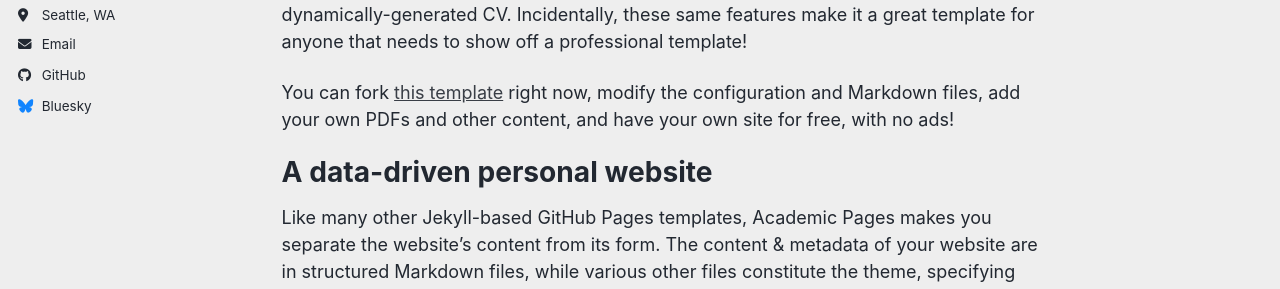
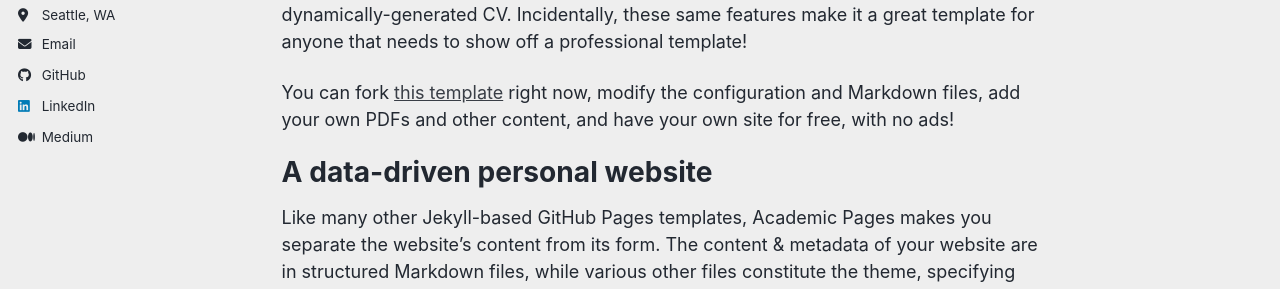
Before and after one commit to lucasjxlu/lucasjxlu.github.io, a Jekyll site: the page built from _pages/about.md, in a window 1280 px wide. Shown: the part 332-621 px from the top of the page. Built offline with Jekyll 4.4.1, drawn with Linux system fonts in a browser that asks for light colours; a script bundle is joined from its source files by our own code; library files that are not in the unit come from our copies; some of the changed lines change nothing that is shown.

Commit message:
added some urls

```diff
--- a/_config.yml
+++ b/_config.yml
@@ -51,13 +51,13 @@ author:
   bitbucket        : # Username - Update with your username on the site
   codepen          : # Username
   dribbble         : # Username
-  github           : "academicpages"
+  github           : "https://github.com/lucasjxlu"
   kaggle           : # Username
   stackoverflow    : # User number or user number and name (i.e., use "1" or "1/jeff-atwood")
 
   # Social media
   artstation       : # Username
-  bluesky          : "bsky.app" # Replace this with you Bluesky username
+  bluesky          : #"bsky.app" # Replace this with you Bluesky username
   facebook         : # Username
   flickr           : # Username
   foursquare       : # Username
@@ -66,9 +66,9 @@ author:
   keybase          : # Username
   instagram        : # Username
   lastfm           : # Username
-  linkedin         : # Username
+  linkedin         : "www.linkedin.com/in/jiaxun-lu-lucas"
   mastodon         : # URL
-  medium           : # URL
+  medium           : "https://medium.com/@lucasjxlu"
   pinterest        : # Username
   soundcloud       : # Username
   steam            : # Username
```
